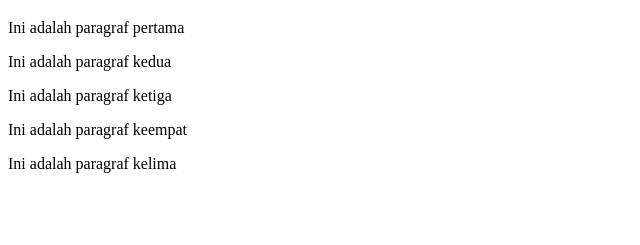
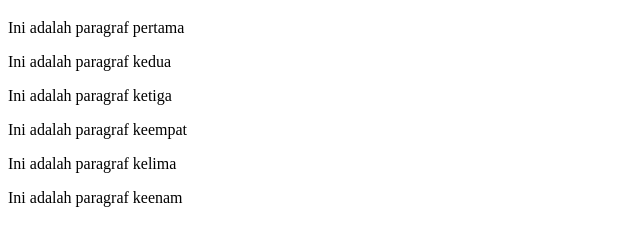
Before and after one commit to Michaellaww/praktek-06-github, a plain HTML site: page index.html in a window 1280 px wide. Shown: the part 61-306 px from the top of the page, without its empty margins (0-640 px from the left). Drawn offline with Linux system fonts and the light colour scheme.

Commit message:
menambahkan parafgraf keenam

```diff
--- a/index.html
+++ b/index.html
@@ -13,6 +13,7 @@
     <p>Ini adalah paragraf keempat</p>
 
     <p>Ini adalah paragraf kelima</p>
+    <p>Ini adalah paragraf keenam</p>
 
 </body>
 </html>
```
